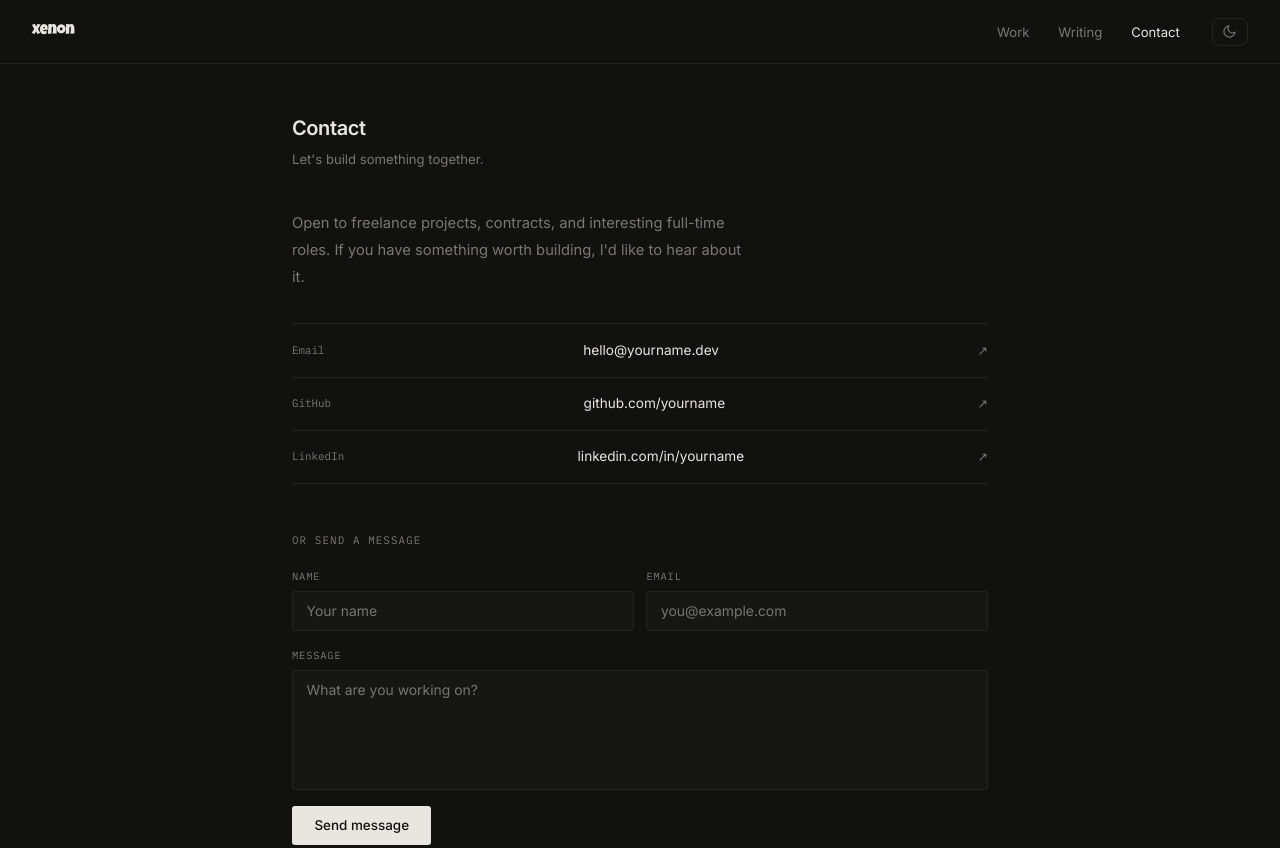
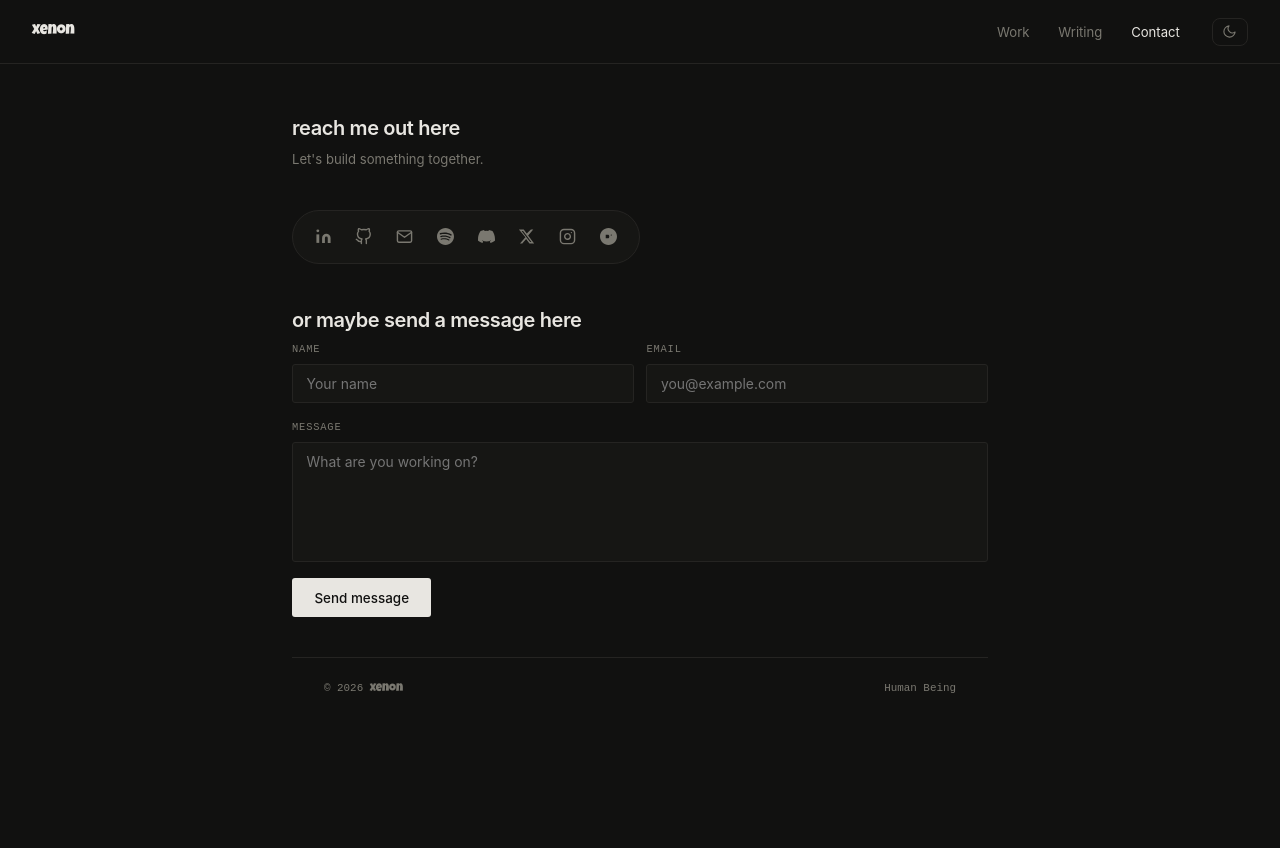
Before and after one commit to aritraexe/2026-portfolio, a website: page contact.html in a window 1280 px wide. Shown: the top 848 px of the page. After the commit the page ends 800 px from the top, so only its background shows below. Drawn offline with Linux system fonts and the light colour scheme.

Commit message:
contact page update

```diff
--- a/contact.html
+++ b/contact.html
@@ -3,9 +3,9 @@
 <head>
 <meta charset="UTF-8"/>
 <meta name="viewport" content="width=device-width, initial-scale=1.0"/>
-<title>Contact — Your Name</title>
+<title>Contact — Xenon</title>
 <link rel="preconnect" href="https://fonts.googleapis.com"/>
-<link href="https://fonts.googleapis.com/css2?family=Inter:wght@300;400;500;600&family=IBM+Plex+Mono:wght@300;400&family=Luckiest+Guy&display=swap" rel="stylesheet"/>
+<link href="https://fonts.googleapis.com/css2?family=Luckiest+Guy&display=swap" rel="stylesheet"/>
 <link rel="stylesheet" href="shared.css"/>
 <style>
 .contact-intro { font-size: 0.92rem; color: var(--muted); line-height: 1.85; margin-bottom: 2rem; max-width: 460px; }
@@ -50,8 +50,68 @@
 }
 .form-send:hover { opacity: 0.75; }
 
+/* SOCIALS CARD */
+.socials-card {
+  margin-bottom: 2.5rem;
+  display: inline-flex;
+  align-items: center;
+  gap: 0.3rem;
+  background: var(--bg2);
+  border: 1px solid var(--border);
+  border-radius: 999px;
+  padding: 0.5rem 0.75rem;
+}
+.social-icon {
+  position: relative;
+  width: 36px; height: 36px;
+  border-radius: 50%;
+  display: flex; align-items: center; justify-content: center;
+  transition: transform 0.18s cubic-bezier(.34,1.56,.64,1), background 0.18s;
+  text-decoration: none;
+  flex-shrink: 0;
+  color: var(--muted);
+  background: transparent;
+}
+.social-icon svg { width: 17px; height: 17px; display: block; transition: color 0.18s; }
+.social-icon:hover { transform: translateY(-4px) scale(1.12); }
+.social-icon:hover svg { color: var(--text); }
+
+/* Tooltip */
+.social-icon::after {
+  content: attr(aria-label);
+  position: absolute;
+  bottom: calc(100% + 8px);
+  left: 50%; transform: translateX(-50%) scale(0.85);
+  background: var(--text);
+  color: var(--bg);
+  font-family: 'IBM Plex Mono', monospace;
+  font-size: 0.62rem;
+  letter-spacing: 0.04em;
+  white-space: nowrap;
+  padding: 0.25rem 0.55rem;
+  border-radius: 4px;
+  opacity: 0;
+  pointer-events: none;
+  transition: opacity 0.15s, transform 0.15s;
+  transform-origin: bottom center;
+}
+.social-icon::before {
+  content: '';
+  position: absolute;
+  bottom: calc(100% + 4px);
+  left: 50%; transform: translateX(-50%);
+  border: 4px solid transparent;
+  border-top-color: var(--text);
+  opacity: 0;
+  pointer-events: none;
+  transition: opacity 0.15s;
+}
+.social-icon:hover::after { opacity: 1; transform: translateX(-50%) scale(1); }
+.social-icon:hover::before { opacity: 1; }
+
 @media (max-width: 580px) {
   .form-row { grid-template-columns: 1fr; }
+  .socials-card { flex-wrap: wrap; border-radius: 16px; }
 }
 </style>
 <script src="shared.js" defer></script>
@@ -72,34 +132,50 @@
 
 <div class="page">
   <div class="page-header">
-    <h2>Contact</h2>
+    <h2>reach me out here</h2>
     <p>Let's build something together.</p>
   </div>
 
-  <p class="contact-intro">
-    Open to freelance projects, contracts, and interesting full-time roles.
-    If you have something worth building, I'd like to hear about it.
-  </p>
+  <!-- SOCIALS PILL -->
+  <div class="socials-card">
 
-  <div class="contact-rows">
-    <a class="contact-row" href="mailto:hello@yourname.dev">
-      <span class="contact-row-label">Email</span>
-      <span>hello@yourname.dev</span>
-      <span class="contact-row-arrow">↗</span>
+    <a class="social-icon" href="https://linkedin.com/in/yourname" target="_blank" rel="noopener noreferrer" aria-label="LinkedIn">
+      <svg viewBox="0 0 24 24" fill="currentColor"><path d="M16 8a6 6 0 0 1 6 6v7h-4v-7a2 2 0 0 0-2-2 2 2 0 0 0-2 2v7h-4v-7a6 6 0 0 1 6-6z"/><rect x="2" y="9" width="4" height="12"/><circle cx="4" cy="4" r="2"/></svg>
     </a>
-    <a class="contact-row" href="#" target="_blank">
-      <span class="contact-row-label">GitHub</span>
-      <span>github.com/yourname</span>
-      <span class="contact-row-arrow">↗</span>
+
+    <a class="social-icon" href="https://github.com/yourname" target="_blank" rel="noopener noreferrer" aria-label="GitHub">
+      <svg viewBox="0 0 24 24" fill="none" stroke="currentColor" stroke-width="2" stroke-linecap="round" stroke-linejoin="round"><path d="M9 19c-5 1.5-5-2.5-7-3m14 6v-3.87a3.37 3.37 0 0 0-.94-2.61c3.14-.35 6.44-1.54 6.44-7A5.44 5.44 0 0 0 20 4.77 5.07 5.07 0 0 0 19.91 1S18.73.65 16 2.48a13.38 13.38 0 0 0-7 0C6.27.65 5.09 1 5.09 1A5.07 5.07 0 0 0 5 4.77a5.44 5.44 0 0 0-1.5 3.78c0 5.42 3.3 6.61 6.44 7A3.37 3.37 0 0 0 9 18.13V22"/></svg>
     </a>
-    <a class="contact-row" href="#" target="_blank">
-      <span class="contact-row-label">LinkedIn</span>
-      <span>linkedin.com/in/yourname</span>
-      <span class="contact-row-arrow">↗</span>
+
+    <a class="social-icon" href="mailto:aritrasome404@gmail.com" aria-label="Email">
+      <svg viewBox="0 0 24 24" fill="none" stroke="currentColor" stroke-width="2" stroke-linecap="round" stroke-linejoin="round"><path d="M4 4h16c1.1 0 2 .9 2 2v12c0 1.1-.9 2-2 2H4c-1.1 0-2-.9-2-2V6c0-1.1.9-2 2-2z"/><polyline points="22,6 12,13 2,6"/></svg>
     </a>
+
+    <a class="social-icon" href="https://open.spotify.com/user/yourhandle" target="_blank" rel="noopener noreferrer" aria-label="Spotify">
+      <svg viewBox="0 0 24 24" fill="currentColor"><path d="M12 0C5.4 0 0 5.4 0 12s5.4 12 12 12 12-5.4 12-12S18.66 0 12 0zm5.521 17.34c-.24.359-.66.48-1.021.24-2.82-1.74-6.36-2.101-10.561-1.141-.418.122-.779-.179-.899-.539-.12-.421.18-.78.54-.9 4.56-1.021 8.52-.6 11.64 1.32.42.18.479.659.301 1.02zm1.44-3.3c-.301.42-.841.6-1.262.3-3.239-1.98-8.159-2.58-11.939-1.38-.479.12-1.02-.12-1.14-.6-.12-.48.12-1.021.6-1.141C9.6 9.9 15 10.561 18.72 12.84c.361.181.54.78.241 1.2zm.12-3.36C15.24 8.4 8.82 8.16 5.16 9.301c-.6.179-1.2-.181-1.38-.721-.18-.601.18-1.2.72-1.381 4.26-1.26 11.28-1.02 15.721 1.621.539.3.719 1.02.419 1.56-.299.421-1.02.599-1.559.3z"/></svg>
+    </a>
+
+    <a class="social-icon" href="https://discord.com/users/471288359269171201" target="_blank" rel="noopener noreferrer" aria-label="Discord">
+      <svg viewBox="0 0 24 24" fill="currentColor"><path d="M20.317 4.37a19.791 19.791 0 0 0-4.885-1.515.074.074 0 0 0-.079.037c-.21.375-.444.864-.608 1.25a18.27 18.27 0 0 0-5.487 0 12.64 12.64 0 0 0-.617-1.25.077.077 0 0 0-.079-.037A19.736 19.736 0 0 0 3.677 4.37a.07.07 0 0 0-.032.027C.533 9.046-.32 13.58.099 18.057c.002.022.015.043.032.057a19.9 19.9 0 0 0 5.993 3.03.078.078 0 0 0 .084-.028 14.09 14.09 0 0 0 1.226-1.994.076.076 0 0 0-.041-.106 13.107 13.107 0 0 1-1.872-.892.077.077 0 0 1-.008-.128 10.2 10.2 0 0 0 .372-.292.074.074 0 0 1 .077-.01c3.928 1.793 8.18 1.793 12.062 0a.074.074 0 0 1 .078.01c.12.098.246.198.373.292a.077.077 0 0 1-.006.127 12.299 12.299 0 0 1-1.873.892.077.077 0 0 0-.041.107c.36.698.772 1.362 1.225 1.993a.076.076 0 0 0 .084.028 19.839 19.839 0 0 0 6.002-3.03.077.077 0 0 0 .032-.054c.5-5.177-.838-9.674-3.549-13.66a.061.061 0 0 0-.031-.03z"/></svg>
+    </a>
+
+    <a class="social-icon" href="https://twitter.com/yourhandle" target="_blank" rel="noopener noreferrer" aria-label="Twitter / X">
+      <svg viewBox="0 0 24 24" fill="currentColor"><path d="M18.244 2.25h3.308l-7.227 8.26 8.502 11.24H16.17l-4.714-6.231-5.401 6.231H2.744l7.737-8.835L1.254 2.25H8.08l4.259 5.63 5.905-5.63zm-1.161 17.52h1.833L7.084 4.126H5.117z"/></svg>
+    </a>
+
+    <a class="social-icon" href="https://instagram.com/yourhandle" target="_blank" rel="noopener noreferrer" aria-label="Instagram">
+      <svg viewBox="0 0 24 24" fill="none" stroke="currentColor" stroke-width="2" stroke-linecap="round" stroke-linejoin="round"><rect x="2" y="2" width="20" height="20" rx="5" ry="5"/><path d="M16 11.37A4 4 0 1 1 12.63 8 4 4 0 0 1 16 11.37z"/><line x1="17.5" y1="6.5" x2="17.51" y2="6.5"/></svg>
+    </a>
+
+    <a class="social-icon" href="https://dev.to/yourhandle" target="_blank" rel="noopener noreferrer" aria-label="Dev.to">
+      <svg viewBox="0 0 24 24" fill="currentColor"><path d="M7.42 10.05c-.18-.16-.46-.23-.84-.23H6l.02 2.44.04.01h.56c.4 0 .67-.08.84-.23.17-.16.26-.43.26-.83 0-.4-.09-.67-.26-.83zM12 0C5.373 0 0 5.373 0 12s5.373 12 12 12 12-5.373 12-12S18.627 0 12 0zm-1.056 14.598H8.307c-.123 0-.223-.1-.223-.224V9.625c0-.124.1-.224.223-.224h2.637c1.425 0 2.127.835 2.127 2.506 0 1.67-.701 2.691-2.127 2.691zm4.944-3.63c-.263 0-.46-.074-.591-.22-.13-.147-.196-.373-.196-.676 0-.305.065-.53.196-.676.131-.147.328-.22.591-.22.263 0 .46.073.591.22.131.146.196.371.196.676s-.065.53-.196.676c-.131.146-.328.22-.591.22z"/></svg>
+    </a>
+
   </div>
 
-  <p class="form-section-label">Or send a message</p>
+
+<div class="page-header">
+    <h2>or maybe send a message here</h2>
   <div class="contact-form" id="contactForm">
     <div class="form-row">
       <div class="form-field"><label>Name</label><input type="text" id="fname" placeholder="Your name" required/></div>
@@ -151,7 +227,6 @@ async function handleSend() {
       throw new Error(data.error || 'Something went wrong.');
     }
 
-    // Success — hide form, show confirmation
     document.getElementById('contactForm').style.display = 'none';
     document.getElementById('formSuccess').style.display = 'block';
 
```
